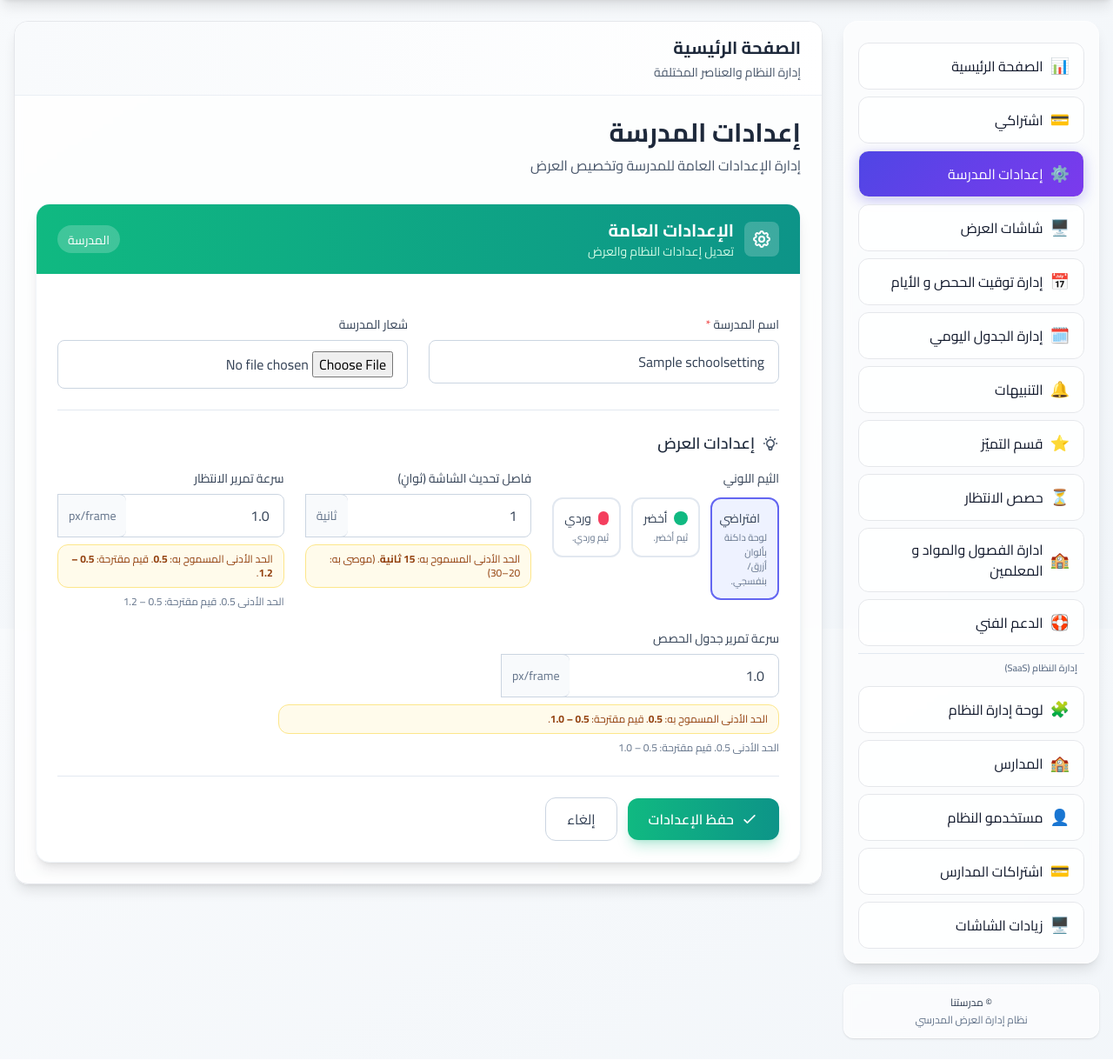
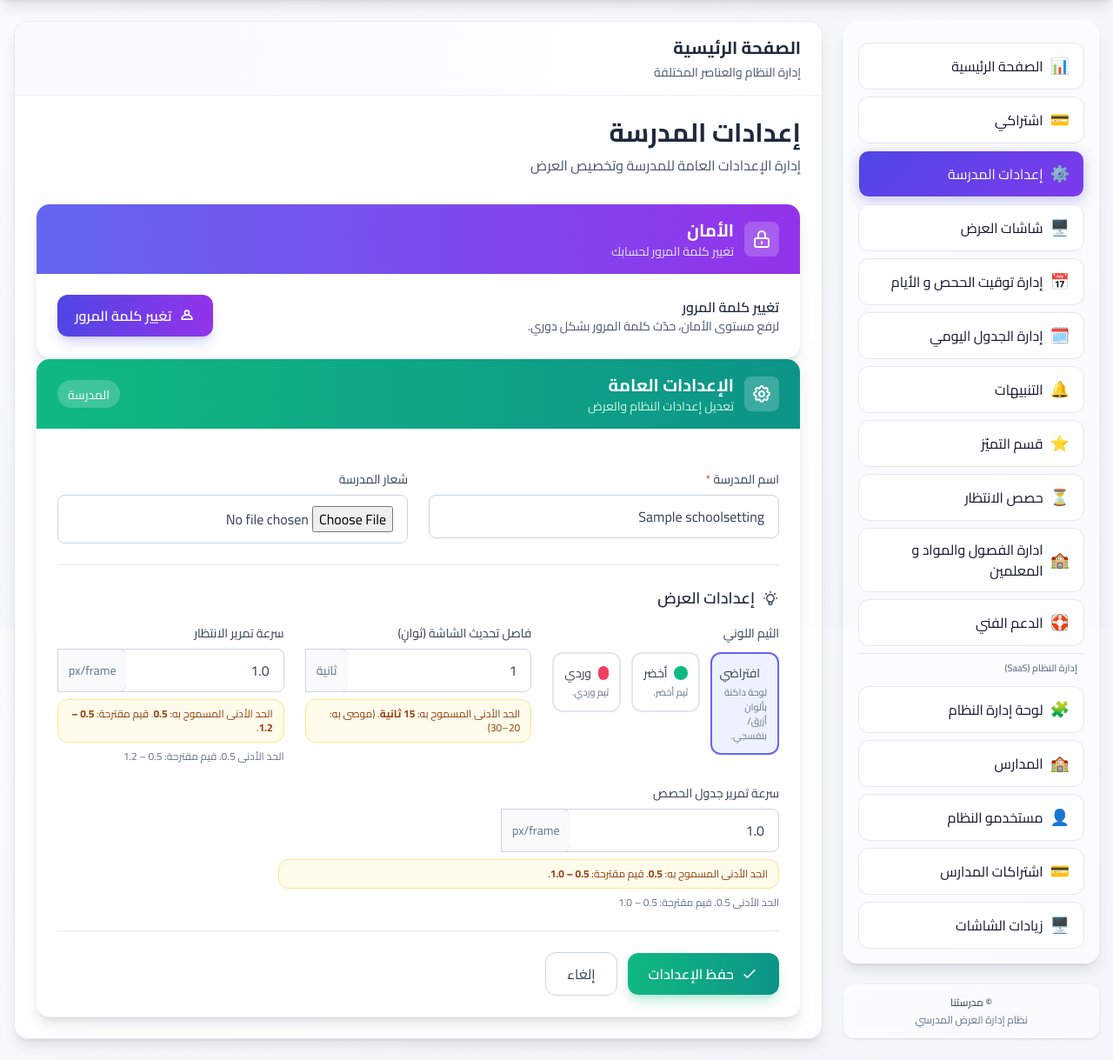
Before and after one commit to azzam1122112-dot/school_display, a Django app: page /dashboard/settings/ in a window 1280 px wide. Shown: the part 77-1296 px from the top of the page at 87% size. Before the commit the page ends 1275 px from the top, so only its background shows below. Run offline with Django 5.2, Linux system fonts and the light colour scheme; a user stored in the database is signed in; tables that the repository leaves empty hold one stand-in row (values such as "Sample post"); some libraries are stand-ins or nearby versions.

Commit message:
رفع 16

```diff
--- a/dashboard/views.py
+++ b/dashboard/views.py
@@ -450,17 +450,18 @@ def logout_view(request):
 
 @manager_required
 def change_password(request):
+    next_url = _safe_next_url(request, default_name="dashboard:index")
     if request.method == "POST":
         form = PasswordChangeForm(request.user, request.POST)
         if form.is_valid():
             user = form.save()
             update_session_auth_hash(request, user)
             messages.success(request, "تم تغيير كلمة المرور بنجاح!")
-            return redirect("dashboard:index")
+            return redirect(next_url)
         messages.error(request, "الرجاء تصحيح الأخطاء أدناه.")
     else:
         form = PasswordChangeForm(request.user)
-    return render(request, "dashboard/change_password.html", {"form": form})
+    return render(request, "dashboard/change_password.html", {"form": form, "next": next_url})
 
 
 @manager_required
--- a/templates/dashboard/change_password.html
+++ b/templates/dashboard/change_password.html
@@ -31,6 +31,7 @@
         <!-- النموذج -->
         <form method="post" class="p-6 space-y-6">
             {% csrf_token %}
+            <input type="hidden" name="next" value="{{ next|default:'' }}">
 
             {% if form.errors %}
             <div class="bg-red-50 border-r-4 border-red-500 p-4 rounded-lg mb-6">
@@ -84,7 +85,7 @@
                     </svg>
                     حفظ كلمة المرور
                 </button>
-                <a href="{% url 'dashboard:index' %}" class="inline-flex justify-center items-center px-6 py-3 border border-slate-300 shadow-sm text-base font-medium rounded-xl text-slate-700 bg-white hover:bg-slate-50 focus:outline-none focus:ring-2 focus:ring-offset-2 focus:ring-indigo-500 transition-all duration-200">
+                <a href="{{ next|default:request.path }}" class="inline-flex justify-center items-center px-6 py-3 border border-slate-300 shadow-sm text-base font-medium rounded-xl text-slate-700 bg-white hover:bg-slate-50 focus:outline-none focus:ring-2 focus:ring-offset-2 focus:ring-indigo-500 transition-all duration-200">
                     إلغاء
                 </a>
             </div>
--- a/templates/dashboard/settings.html
+++ b/templates/dashboard/settings.html
@@ -9,6 +9,43 @@
     <div class="mb-8">
         <h1 class="text-3xl font-bold text-slate-800 mb-2">إعدادات المدرسة</h1>
         <p class="text-slate-600">إدارة الإعدادات العامة للمدرسة وتخصيص العرض</p>
+    </div>
+
+    <!-- بطاقة الأمان: تغيير كلمة المرور -->
+    <div class="mt-8 bg-white rounded-2xl shadow-lg border border-slate-100 overflow-hidden">
+        <div class="bg-gradient-to-r from-indigo-500 to-purple-600 px-6 py-4">
+            <div class="flex items-center justify-between">
+                <div class="flex items-center space-x-3 space-x-reverse">
+                    <div class="p-2 bg-white/20 rounded-lg">
+                        <svg class="w-6 h-6 text-white" fill="none" stroke="currentColor" viewBox="0 0 24 24">
+                            <path stroke-linecap="round" stroke-linejoin="round" stroke-width="2" d="M12 15v2m-6 4h12a2 2 0 002-2v-6a2 2 0 00-2-2H6a2 2 0 00-2 2v6a2 2 0 002 2zm10-10V7a4 4 0 00-8 0v4h8z"></path>
+                        </svg>
+                    </div>
+                    <div>
+                        <h2 class="text-xl font-bold text-white">الأمان</h2>
+                        <p class="text-indigo-100 text-sm">تغيير كلمة المرور لحسابك</p>
+                    </div>
+                </div>
+            </div>
+        </div>
+
+        <div class="p-6 flex items-center justify-between gap-4">
+            <div>
+                <div class="text-slate-800 font-semibold">تغيير كلمة المرور</div>
+                <div class="text-slate-600 text-sm">لرفع مستوى الأمان، حدّث كلمة المرور بشكل دوري.</div>
+            </div>
+            <a
+                href="{% url 'dashboard:change_password' %}?next={% url 'dashboard:settings' %}"
+                class="px-5 py-3 bg-gradient-to-r from-indigo-600 to-purple-600 hover:from-indigo-700 hover:to-purple-700
+                       text-white font-semibold rounded-xl shadow-lg shadow-indigo-500/25 hover:shadow-indigo-500/40
+                       transition-all duration-200 transform hover:-translate-y-0.5 inline-flex items-center space-x-2 space-x-reverse"
+            >
+                <svg class="w-5 h-5" fill="none" stroke="currentColor" viewBox="0 0 24 24">
+                    <path stroke-linecap="round" stroke-linejoin="round" stroke-width="2" d="M12 11c1.657 0 3-1.343 3-3S13.657 5 12 5 9 6.343 9 8s1.343 3 3 3zm0 0c-3.866 0-7 2.239-7 5v1h14v-1c0-2.761-3.134-5-7-5z"></path>
+                </svg>
+                <span>تغيير كلمة المرور</span>
+            </a>
+        </div>
     </div>
 
     <!-- بطاقة الإعدادات -->
```
